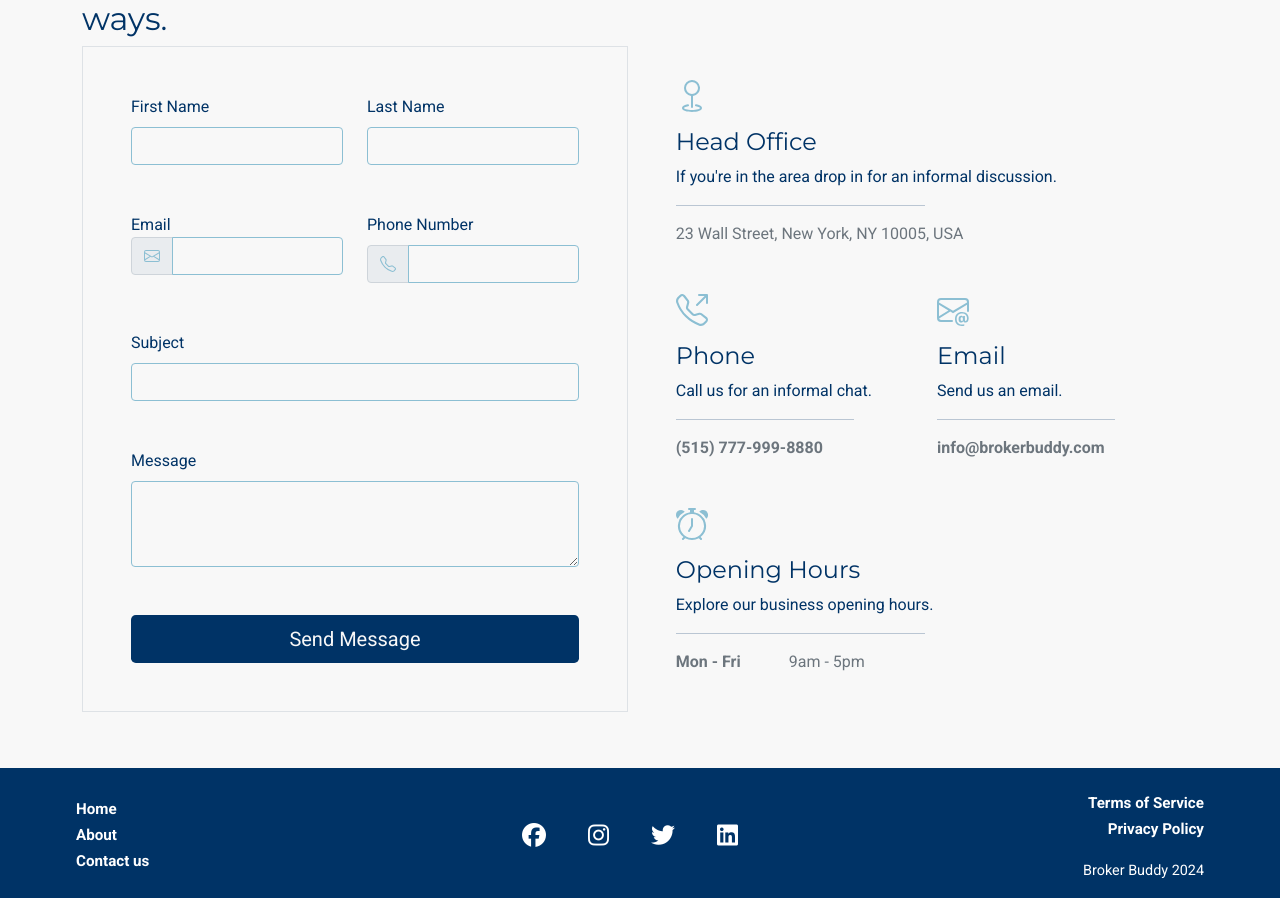
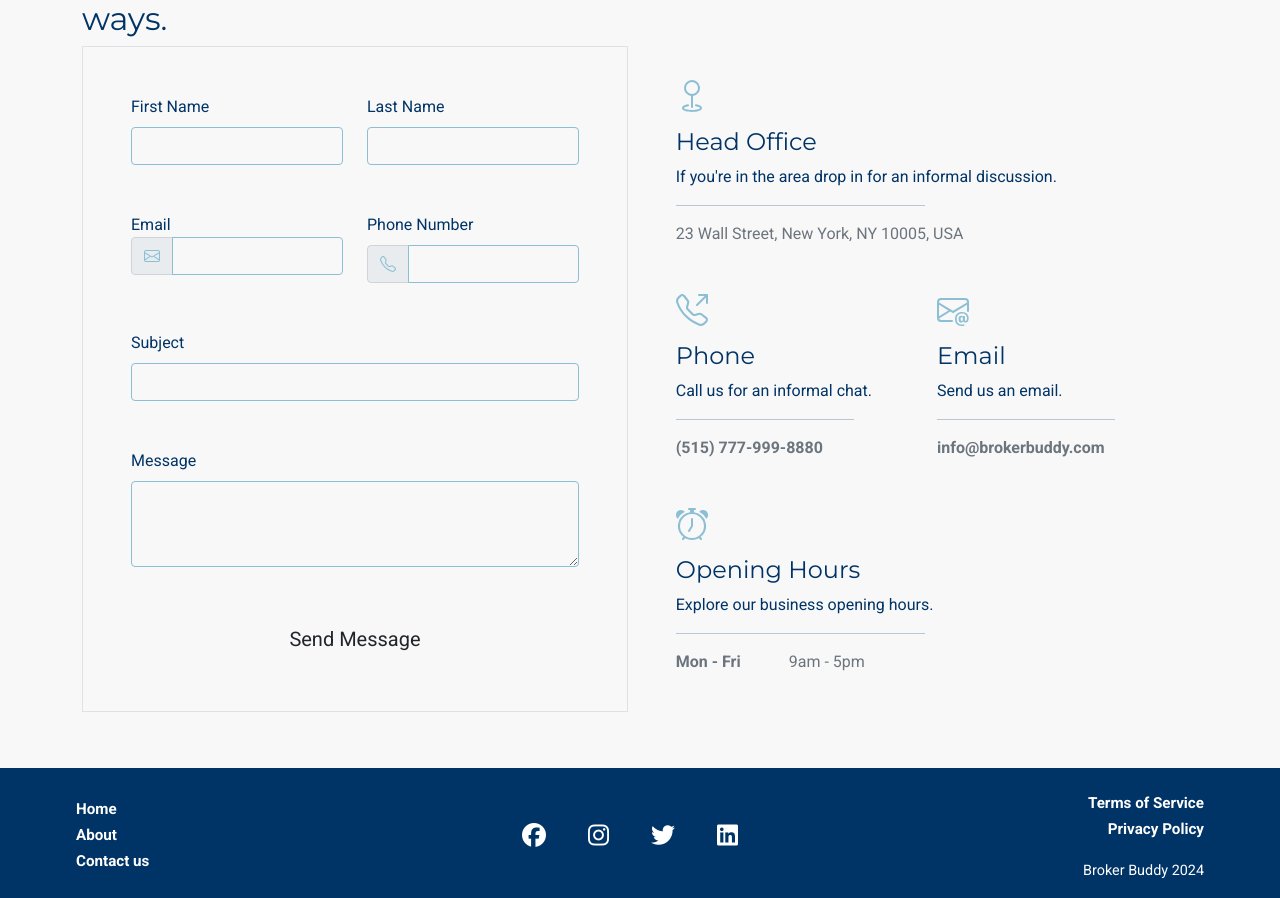
Before and after one commit to e-kai00/finFlare, a Django app: page /contact/contact/ in a window 1280 px wide. Shown: the part 495-1393 px from the top of the page. Run offline with Django 4.2, Linux system fonts and the light colour scheme; some libraries are stand-ins or nearby versions.

Commit message:
Style button

```diff
--- a/contact/templates/contact/contact.html
+++ b/contact/templates/contact/contact.html
@@ -82,7 +82,7 @@
                             </div>
                             <div class="col-12">
                                 <div class="d-grid">
-                                    <button class="btn btn-signup btn-lg" type="submit">Send Message</button>
+                                    <button class="btn btn-custom btn-lg" type="submit">Send Message</button>
                                 </div>
                             </div>
                         </div>
```
